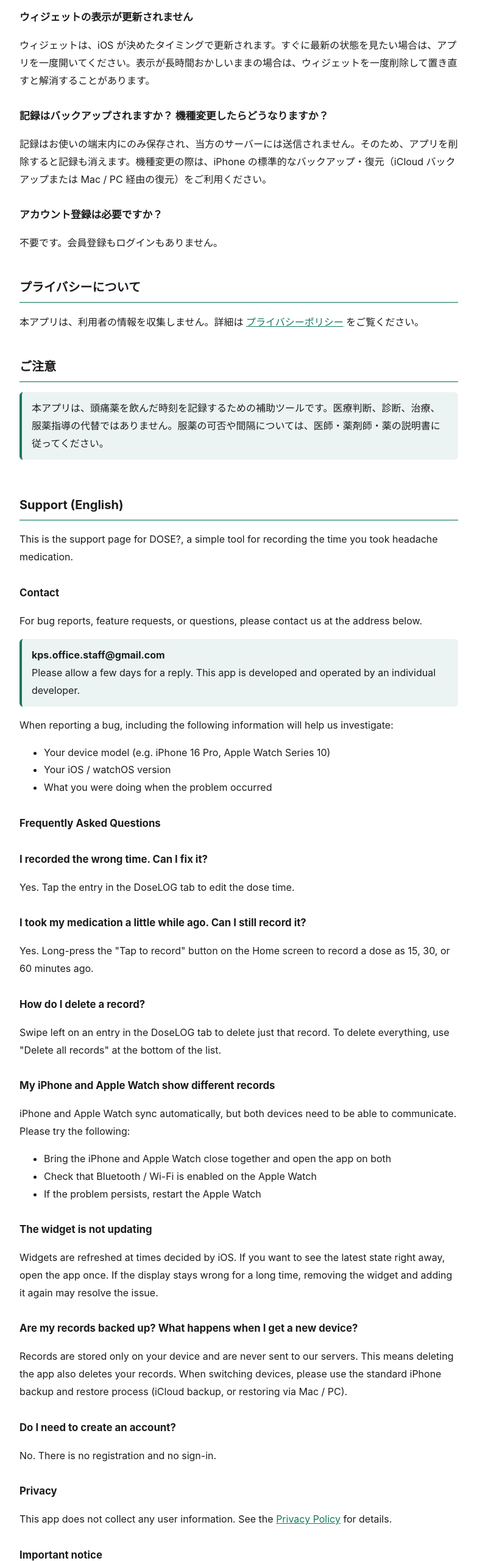
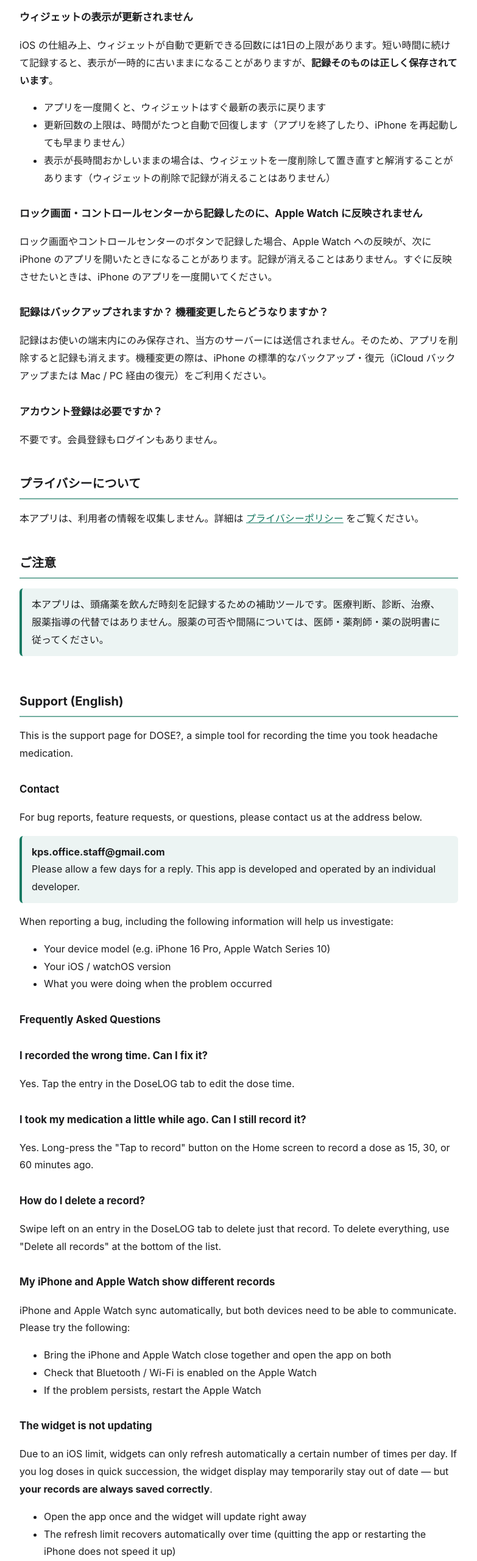
Before and after one commit to KADO3-droid/dose-support, a plain HTML site: page index.html in a window 1280 px wide. Shown: the part 1238-3798 px from the top of the page at 61% size, without its empty margins (248-1031 px from the left). Drawn offline with Linux system fonts and the light colour scheme.

Commit message:
FAQ 拡充: ウィジェット更新の仕組みと Control→Watch 反映遅延を追記 (日英)
Co-Authored-By: Claude Fable 5 <noreply@anthropic.com>

```diff
--- a/index.html
+++ b/index.html
@@ -63,7 +63,15 @@
 </ul>
 
 <h3>ウィジェットの表示が更新されません</h3>
-<p>ウィジェットは、iOS が決めたタイミングで更新されます。すぐに最新の状態を見たい場合は、アプリを一度開いてください。表示が長時間おかしいままの場合は、ウィジェットを一度削除して置き直すと解消することがあります。</p>
+<p>iOS の仕組み上、ウィジェットが自動で更新できる回数には1日の上限があります。短い時間に続けて記録すると、表示が一時的に古いままになることがありますが、<strong>記録そのものは正しく保存されています</strong>。</p>
+<ul>
+  <li>アプリを一度開くと、ウィジェットはすぐ最新の表示に戻ります</li>
+  <li>更新回数の上限は、時間がたつと自動で回復します（アプリを終了したり、iPhone を再起動しても早まりません）</li>
+  <li>表示が長時間おかしいままの場合は、ウィジェットを一度削除して置き直すと解消することがあります（ウィジェットの削除で記録が消えることはありません）</li>
+</ul>
+
+<h3>ロック画面・コントロールセンターから記録したのに、Apple Watch に反映されません</h3>
+<p>ロック画面やコントロールセンターのボタンで記録した場合、Apple Watch への反映が、次に iPhone のアプリを開いたときになることがあります。記録が消えることはありません。すぐに反映させたいときは、iPhone のアプリを一度開いてください。</p>
 
 <h3>記録はバックアップされますか？ 機種変更したらどうなりますか？</h3>
 <p>記録はお使いの端末内にのみ保存され、当方のサーバーには送信されません。そのため、アプリを削除すると記録も消えます。機種変更の際は、iPhone の標準的なバックアップ・復元（iCloud バックアップまたは Mac / PC 経由の復元）をご利用ください。</p>
@@ -116,7 +124,15 @@
 </ul>
 
 <h3>The widget is not updating</h3>
-<p>Widgets are refreshed at times decided by iOS. If you want to see the latest state right away, open the app once. If the display stays wrong for a long time, removing the widget and adding it again may resolve the issue.</p>
+<p>Due to an iOS limit, widgets can only refresh automatically a certain number of times per day. If you log doses in quick succession, the widget display may temporarily stay out of date — but <strong>your records are always saved correctly</strong>.</p>
+<ul>
+  <li>Open the app once and the widget will update right away</li>
+  <li>The refresh limit recovers automatically over time (quitting the app or restarting the iPhone does not speed it up)</li>
+  <li>If the display stays wrong for a long time, removing the widget and adding it again may resolve the issue (removing a widget never deletes your records)</li>
+</ul>
+
+<h3>I recorded from the Lock Screen or Control Center, but it doesn't show on my Apple Watch</h3>
+<p>When you record with the Lock Screen or Control Center button, the record may not reach your Apple Watch until the next time you open the app on your iPhone. No records are lost. To sync right away, simply open the app on your iPhone once.</p>
 
 <h3>Are my records backed up? What happens when I get a new device?</h3>
 <p>Records are stored only on your device and are never sent to our servers. This means deleting the app also deletes your records. When switching devices, please use the standard iPhone backup and restore process (iCloud backup, or restoring via Mac / PC).</p>
```
